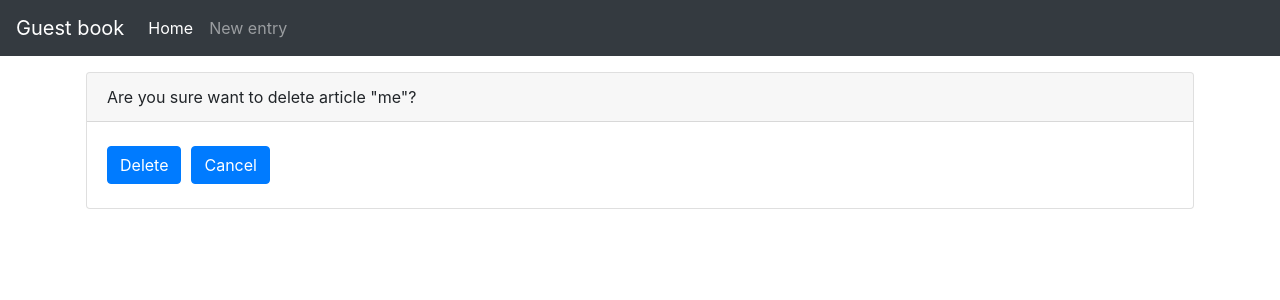
After one commit to k2Raven/python_group_3_exam_6, a Django app: page /record/1/delete/ in a window 1280 px wide. The commit adds this page. Shown: the top 300 px of the page. Run offline with Django 3.2, Linux system fonts and the light colour scheme; data comes from the database, SQL or seed files in the repository; some libraries are stand-ins or nearby versions.

Commit message:
Релиз удаление записи

```diff
--- a/source/book/urls.py
+++ b/source/book/urls.py
@@ -15,11 +15,13 @@ Including another URLconf
 """
 from django.contrib import admin
 from django.urls import path
-from webapp.views import index_view, record_create_view, record_update_view
+from webapp.views import index_view, record_create_view, record_update_view, record_delete_view
 
 urlpatterns = [
     path('admin/', admin.site.urls),
     path('', index_view, name='index'),
     path('new/', record_create_view, name='new_record'),
-    path('article/<int:pk>/edit/', record_update_view, name='update_record')
+    path('record/<int:pk>/edit/', record_update_view, name='update_record'),
+    path('record/<int:pk>/delete/', record_delete_view, name='delete_record')
+
 ]
--- /dev/null
+++ b/source/webapp/templates/delete_record.html
@@ -0,0 +1,30 @@
+{% extends "base.html" %}
+{% block title %}New challenge{% endblock %}
+{% block menu %}
+    <li class="nav-item active" xmlns="http://www.w3.org/1999/html">
+        <a class="nav-link" href="{% url 'index' %}">Home</a>
+      </li>
+      <li class="nav-item">
+        <a class="nav-link" href="{% url 'new_record' %}">New entry</a>
+      </li>
+{% endblock %}
+
+{% block content %}
+    <div class="card m-2">
+        <div class="card-header">
+            Are you sure want to delete article "{{ record }}"?
+        </div>
+        <div class="card-body">
+            <div class="form-row align-items-center">
+                <div class="col-auto my-1">
+                    <form method="POST" record="{% url "delete_record" record.pk %}">
+                        {% include 'partial/record_form.html' with button_text='Delete' %}
+                    </form>
+                </div>
+                <div class="col-auto my-1">
+                    <form><a href="{% url 'index'%}" class="btn btn-primary">Cancel</a></form>
+                </div>
+            </div>
+        </div>
+    </div>
+{% endblock %}
--- a/source/webapp/templates/index.html
+++ b/source/webapp/templates/index.html
@@ -19,7 +19,7 @@
                 <p class="card-text">{{ record.text }}</p>
                 <div class="form-row align-items-center">
                     <div class="col-auto my-1">
-                        <form><a href="/delete/?pk={{ record.pk }}" class="btn btn-primary">deletion</a></form>
+                        <form><a href="{% url 'delete_record' record.pk %}" class="btn btn-primary">deletion</a></form>
                     </div>
                     <div class="col-auto my-1">
                         <form><a href="{% url 'update_record' record.pk%}" class="btn btn-primary">Edit</a></form>
--- a/source/webapp/views.py
+++ b/source/webapp/views.py
@@ -48,3 +48,12 @@ def record_update_view(request, pk):
             return redirect('/')
         else:
             return render(request, 'update_render.html', context={'form': form, 'record': record})
+
+
+def record_delete_view(request, pk):
+    record = get_object_or_404(Record, pk=pk)
+    if request.method == 'GET':
+        return render(request, 'delete_record.html', context={'record': record})
+    elif request.method == 'POST':
+        record.delete()
+        return redirect('index')
```
Also changed, not shown: source/webapp/templates/new_record.html (+4 -4 lines), source/webapp/templates/update_render.html (+4 -4 lines).
